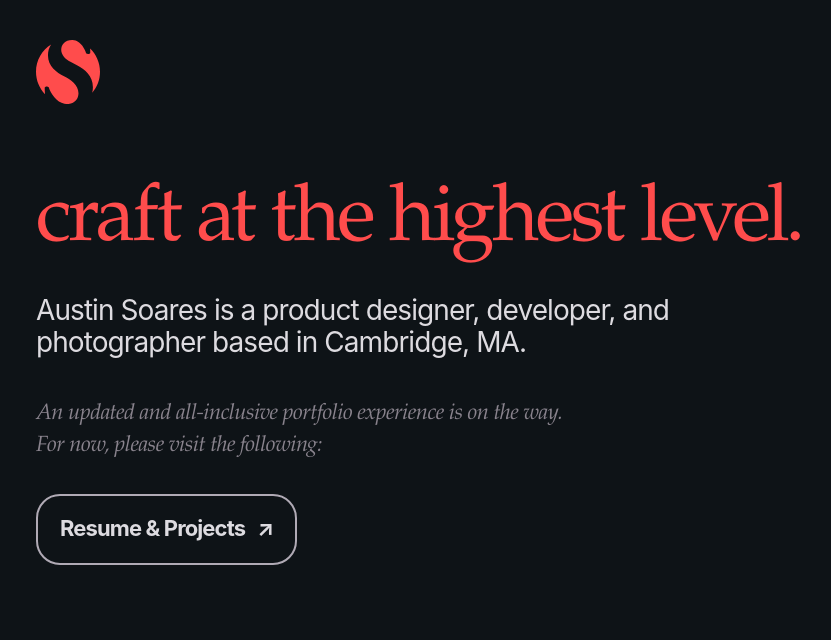
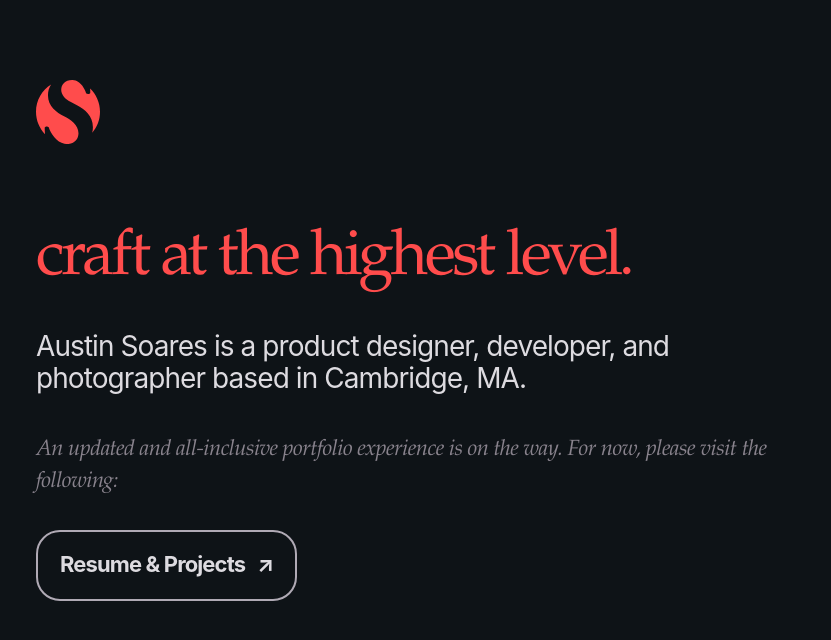
Before and after one commit to arsoares/personal-website, a website: page index.html in a window 1280 px wide. Shown: the whole page, without its empty margins (119-950 px from the left). Drawn offline with Linux system fonts and the light colour scheme.

Commit message:
Updated home copy

```diff
--- a/index.html
+++ b/index.html
@@ -33,15 +33,15 @@
         <div class="large-1 medium-1 small-1"></div>
         <div class="large-8 medium-9 small-10 cell">
           <!-- Logo -->
-          <object class="logo--primary leading--m" type="image/svg+xml" data="img/logo.svg">
+          <object class="logo--primary leading--l" type="image/svg+xml" data="img/logo.svg">
             <img srcset="img/logo@3x.png" width="64" height="64" alt="Logo">
             <img srcset="img/logo@2x.png" width="64" height="64" alt="Logo">
           </object>
           <!-- Content -->
           <h1 class="type--hero leading--l">craft at the highest level.</h1>
           <p class="type--headline leading--m">Austin Soares is a product designer, developer, and photographer based in Cambridge, MA.</p>
-          <p class="type--body leading--m">An updated and all-inclusive portfolio experience is on the way. <br>For now, please visit the following:</p>
-          <a href="http://read.cv/soares" target="_blank"><button class="btn icon--external leading--s trailing--xl">Resume &amp; Projects</button></a>
+          <p class="type--body leading--m">An updated and all-inclusive portfolio experience is on the way. For now, please visit the following:</p>
+          <a href="http://read.cv/soares" target="_blank" title="see résumé and projects on Read.cv"><button class="btn icon--external leading--s trailing--xl">Resume &amp; Projects</button></a>
         </div>
         <div class="large-4 medium-3 small-1"></div>
       </div>
--- a/src/scss/abstracts/_typography.scss
+++ b/src/scss/abstracts/_typography.scss
@@ -31,7 +31,7 @@ $size-80: 80px;
 h1 {
     font-family: $serif;
     font-weight: $normal;
-    font-size: $size-xl;
+    font-size: $size-64;
 }
 h2 {
     font-family: $sans-serif;
@@ -55,7 +55,7 @@ h3 {
 .type--hero {
     color: $brand;
     letter-spacing: -3.2px;
-    line-height: 4rem;
+    line-height: 3.75rem;
 }
 .type--headline {
     color: $color-gris--mid;
```
Also changed, not shown: dist/css/app.css.
